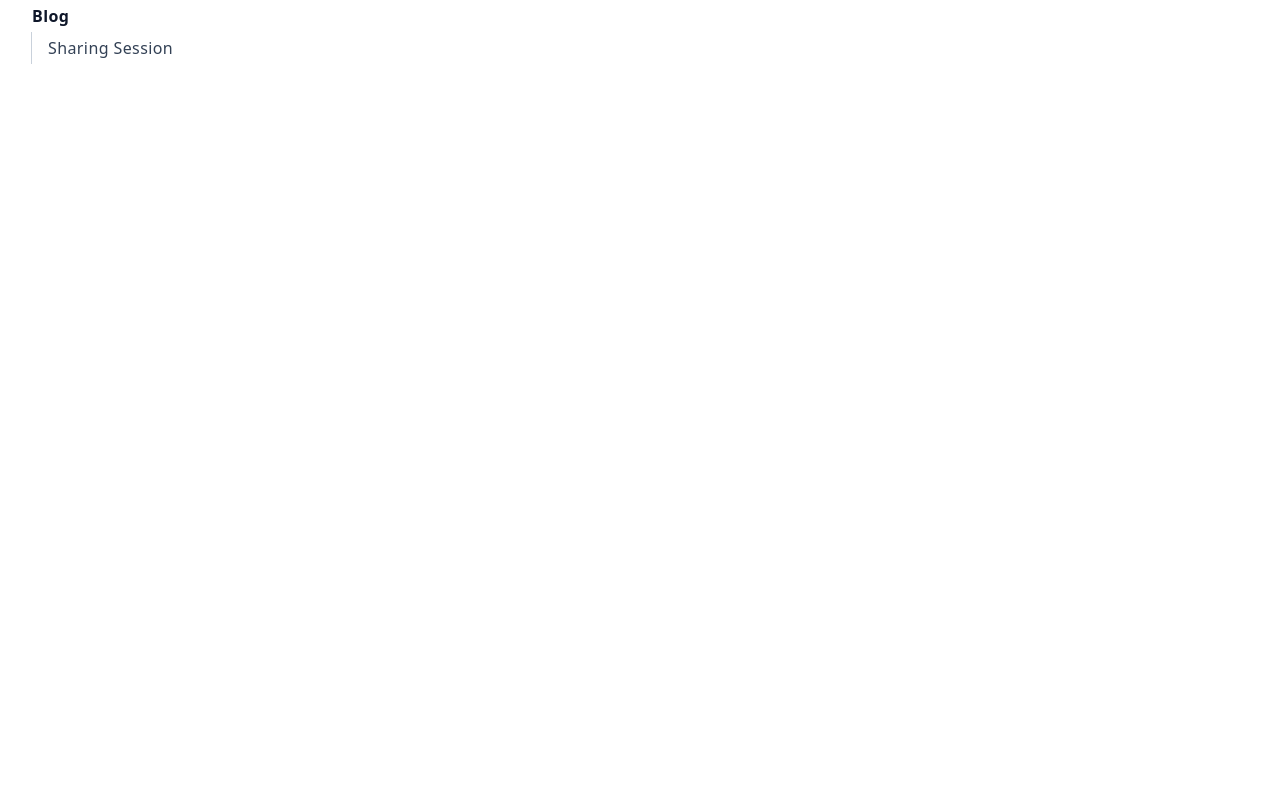
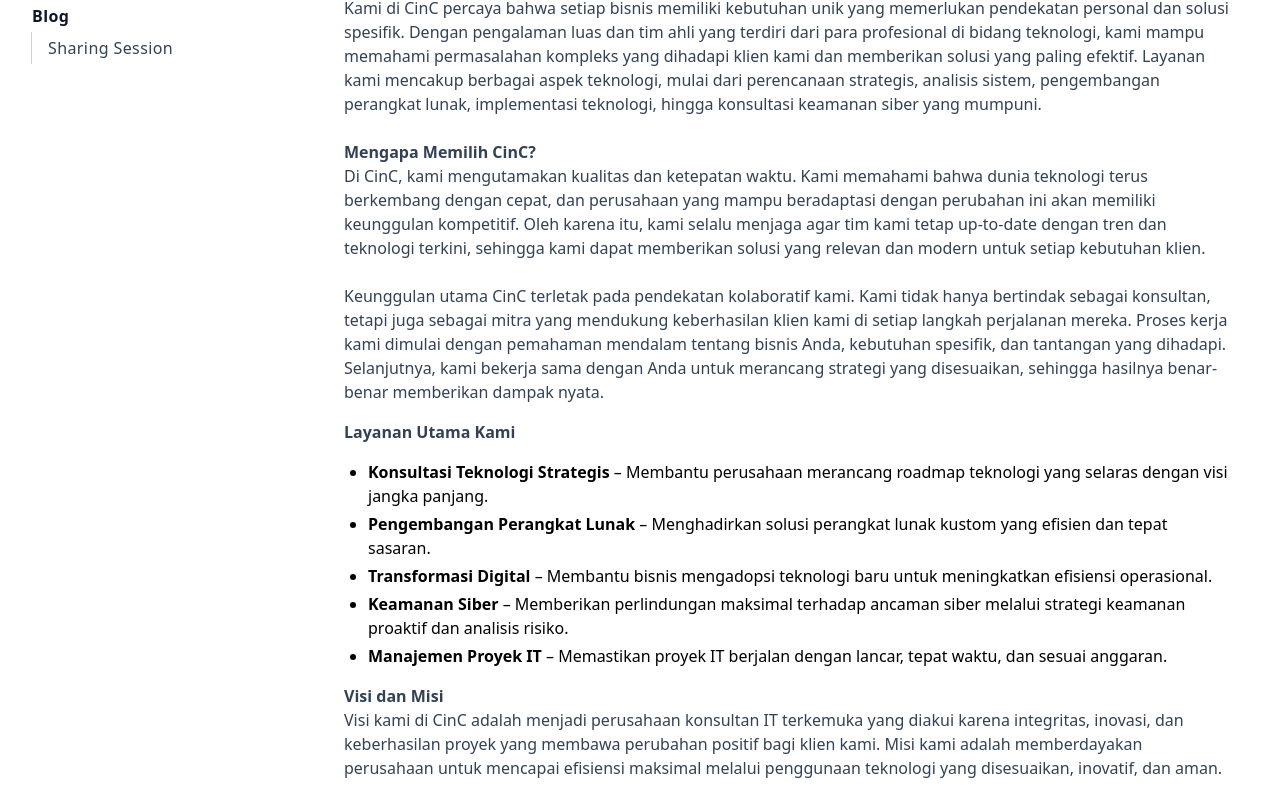
Before and after one commit to Habsyi2512/web-portofolio, a Next.js app: page / in a window 1280 px wide. Shown: the part 364-1172 px from the top of the page. Built offline with nearby package versions, Linux system fonts and the light colour scheme.

Commit message:
introduction fix

```diff
--- a/src/app/page.tsx
+++ b/src/app/page.tsx
@@ -2,13 +2,52 @@
 
 export default function Page() {
   return (
-    <div className="h-[2000px]">
+    <div className="h-[2000px] p-4 space-y-4">
       <TextTitle title="Introduction" />
       <Paragraph>
-        You can also use variant modifiers to target media queries like
-        responsive breakpoints, dark mode, prefers-reduced-motion, and more. For
-        example, use md:bg-green-500 to apply the bg-green-500 utility at only
-        medium screen sizes and above. hjshdhsd haryo
+        <strong>Selamat datang di CinC – Mitra Terbaik Anda dalam Solusi IT Konsultan</strong>
+        <br />
+        <br />
+        CinC adalah perusahaan konsultan IT yang berkomitmen memberikan solusi teknologi inovatif dan strategis untuk membantu bisnis Anda berkembang pesat di era digital yang penuh tantangan ini. Berdiri di atas fondasi keahlian, profesionalisme, dan dedikasi, CinC hadir sebagai mitra andal bagi berbagai industri yang ingin memanfaatkan kekuatan teknologi untuk mencapai tujuan bisnis mereka.
+        <br />
+        <br />
+        Kami di CinC percaya bahwa setiap bisnis memiliki kebutuhan unik yang memerlukan pendekatan personal dan solusi spesifik. Dengan pengalaman luas dan tim ahli yang terdiri dari para profesional di bidang teknologi, kami mampu memahami permasalahan kompleks yang dihadapi klien kami dan memberikan solusi yang paling efektif. Layanan kami mencakup berbagai aspek teknologi, mulai dari perencanaan strategis, analisis sistem, pengembangan perangkat lunak, implementasi teknologi, hingga konsultasi keamanan siber yang mumpuni.
+        <br />
+        <br />
+        <strong>Mengapa Memilih CinC?</strong>
+        <br />
+        Di CinC, kami mengutamakan kualitas dan ketepatan waktu. Kami memahami bahwa dunia teknologi terus berkembang dengan cepat, dan perusahaan yang mampu beradaptasi dengan perubahan ini akan memiliki keunggulan kompetitif. Oleh karena itu, kami selalu menjaga agar tim kami tetap up-to-date dengan tren dan teknologi terkini, sehingga kami dapat memberikan solusi yang relevan dan modern untuk setiap kebutuhan klien.
+        <br />
+        <br />
+        Keunggulan utama CinC terletak pada pendekatan kolaboratif kami. Kami tidak hanya bertindak sebagai konsultan, tetapi juga sebagai mitra yang mendukung keberhasilan klien kami di setiap langkah perjalanan mereka. Proses kerja kami dimulai dengan pemahaman mendalam tentang bisnis Anda, kebutuhan spesifik, dan tantangan yang dihadapi. Selanjutnya, kami bekerja sama dengan Anda untuk merancang strategi yang disesuaikan, sehingga hasilnya benar-benar memberikan dampak nyata.
+      </Paragraph>
+      <Paragraph>
+        <strong>Layanan Utama Kami</strong>
+      </Paragraph>
+      <ul className="list-disc ml-6 space-y-1">
+        <li><strong>Konsultasi Teknologi Strategis</strong> – Membantu perusahaan merancang roadmap teknologi yang selaras dengan visi jangka panjang.</li>
+        <li><strong>Pengembangan Perangkat Lunak</strong> – Menghadirkan solusi perangkat lunak kustom yang efisien dan tepat sasaran.</li>
+        <li><strong>Transformasi Digital</strong> – Membantu bisnis mengadopsi teknologi baru untuk meningkatkan efisiensi operasional.</li>
+        <li><strong>Keamanan Siber</strong> – Memberikan perlindungan maksimal terhadap ancaman siber melalui strategi keamanan proaktif dan analisis risiko.</li>
+        <li><strong>Manajemen Proyek IT</strong> – Memastikan proyek IT berjalan dengan lancar, tepat waktu, dan sesuai anggaran.</li>
+      </ul>
+      <Paragraph>
+        <strong>Visi dan Misi</strong>
+        <br />
+        Visi kami di CinC adalah menjadi perusahaan konsultan IT terkemuka yang diakui karena integritas, inovasi, dan keberhasilan proyek yang membawa perubahan positif bagi klien kami. Misi kami adalah memberdayakan perusahaan untuk mencapai efisiensi maksimal melalui penggunaan teknologi yang disesuaikan, inovatif, dan aman.
+        <br />
+        <br />
+        <strong>Budaya Perusahaan</strong>
+        <br />
+        Di CinC, kami menjunjung tinggi nilai kolaborasi, inovasi, dan keterbukaan. Kami percaya bahwa keberhasilan perusahaan kami terletak pada kekuatan tim kami. Oleh karena itu, kami membangun lingkungan kerja yang inklusif dan suportif, di mana ide-ide kreatif dan inisiatif didorong. Pendekatan ini memungkinkan kami untuk memberikan layanan dengan kualitas terbaik dan membangun hubungan jangka panjang dengan klien kami.
+        <br />
+        <br />
+        <strong>Komitmen terhadap Klien</strong>
+        <br />
+        CinC berkomitmen untuk tidak hanya menjadi penyedia layanan, tetapi juga mitra sejati yang peduli terhadap keberhasilan Anda. Kami selalu siap membantu Anda menghadapi tantangan di dunia digital dan mewujudkan potensi penuh bisnis Anda melalui teknologi.
+        <br />
+        <br />
+        Mari jadikan teknologi sebagai fondasi kuat bagi perkembangan bisnis Anda. Hubungi CinC hari ini dan mulailah perjalanan Anda menuju transformasi digital yang sukses.
       </Paragraph>
     </div>
   );
```
